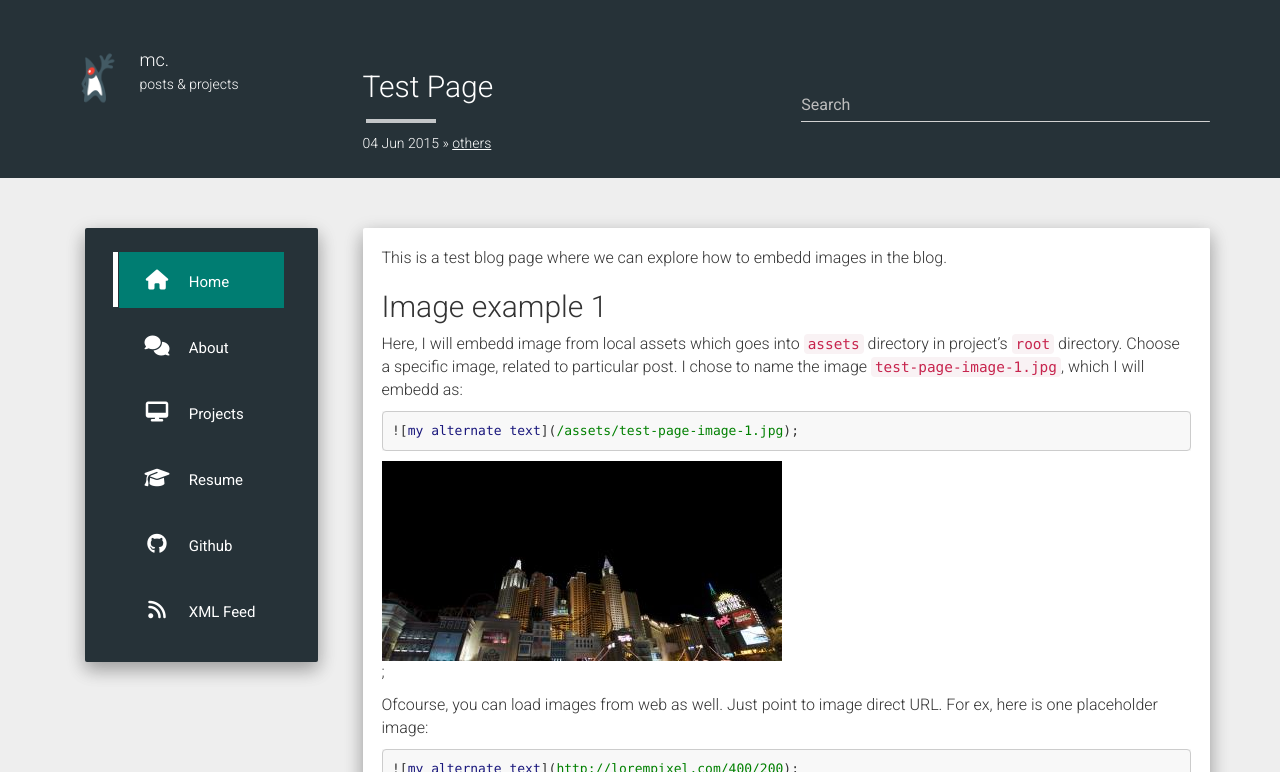
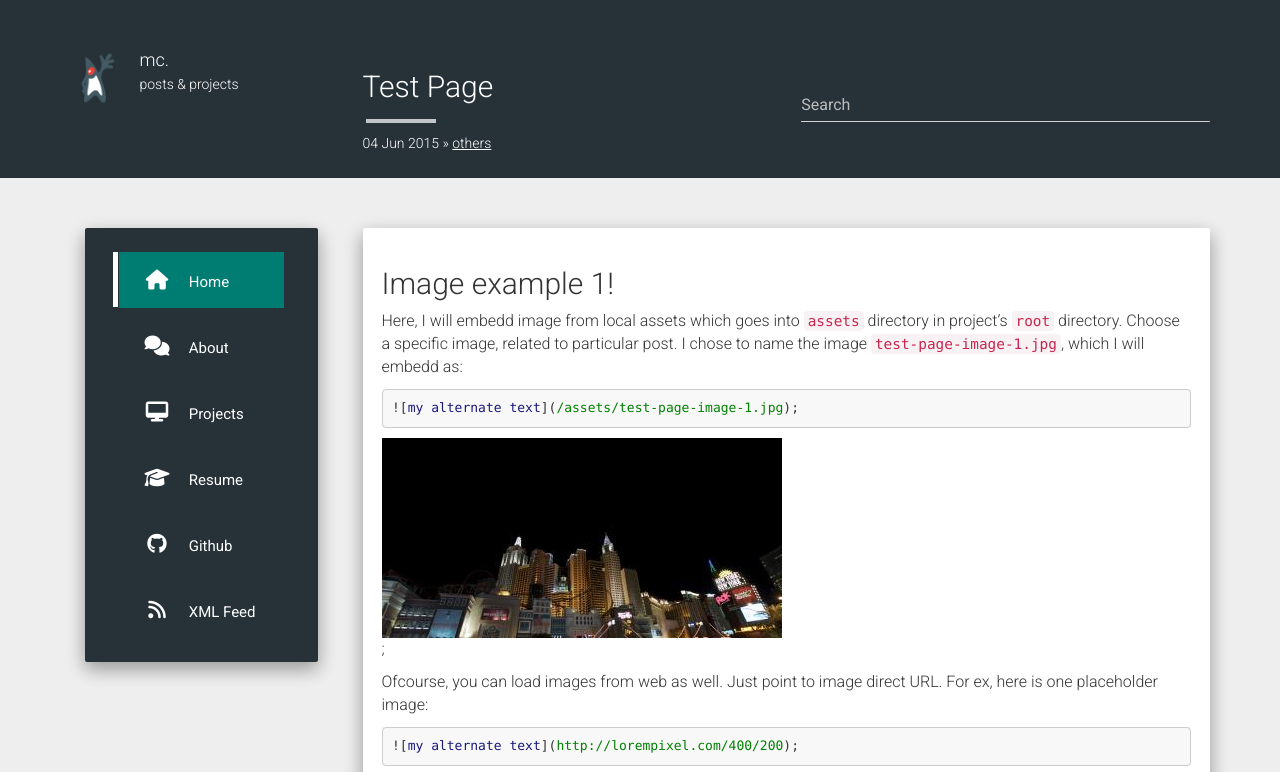
Before and after one commit to mc-source/mc-source.github.io, a Jekyll site: the page built from _posts/2016-06-04-test-page.md, in a window 1280 px wide, cut to the strip 0-772 px from the top of the page. Built offline with Jekyll 4.4.1, drawn with Linux system fonts in a browser that asks for light colours; nearby versions of some CDN libraries; comment, search, counter and statistics services are not loaded.

Commit message:
post update

```diff
--- a/_posts/2016-06-04-test-page.md
+++ b/_posts/2016-06-04-test-page.md
@@ -6,9 +6,9 @@ categories: others
 permalink: /:categories/:year/:title:output_ext
 ---
 
-This is a test blog page where we can explore how to embedd images in the blog.
+<!-- This is a test blog page where we can explore how to embedd images in the blog.  -->
 
-## Image example 1
+## Image example 1!
 
 Here, I will embedd image from local assets which goes into `assets` directory in project's `root` directory. Choose a specific image, related to particular post. I chose to name the image `test-page-image-1.jpg`, which I will embedd as:
 
```
